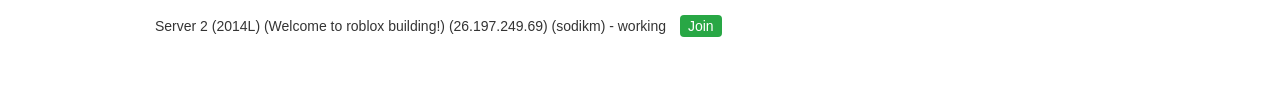
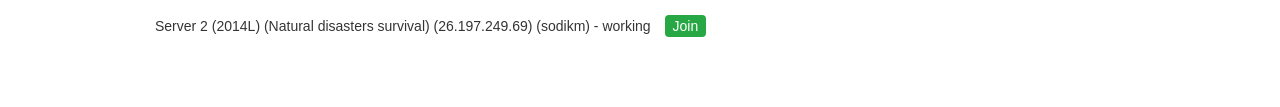
Before and after one commit to antoeogijdaersw2-coder/CORBLX, a plain HTML site: page index.html in a window 1280 px wide. Shown: the part 480-587 px from the top of the page. Drawn offline with Linux system fonts and the light colour scheme; a web font is replaced by a local one.

Commit message:
Update index.html

```diff
--- a/index.html
+++ b/index.html
@@ -54,7 +54,7 @@
                   <div style="text-align: center; margin: 20px 0;">
 <img src="game-cover.png" alt="Server 2 Preview" style="width: 300px; height: auto; border-radius: 8px; display: block; margin-top: 5px;">
 </div>
-                  <p>Server 2 (2014L) (Welcome to roblox building!) (26.197.249.69) (sodikm) - working
+                  <p>Server 2 (2014L) (Natural disasters survival) (26.197.249.69) (sodikm) - working
   <a href="corblx://test" style="background-color: #28a745; color: white; padding: 3px 8px; text-decoration: none; border-radius: 4px; margin-left: 10px;">Join</a>
 </p>
               </div>
```
